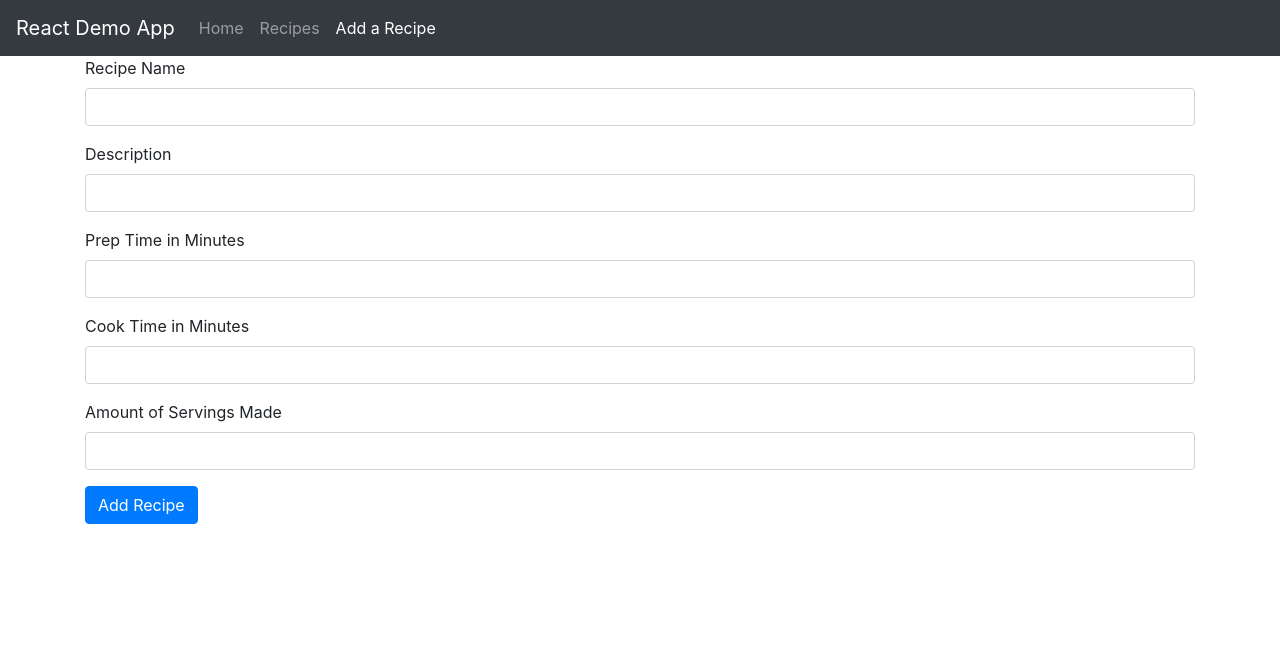
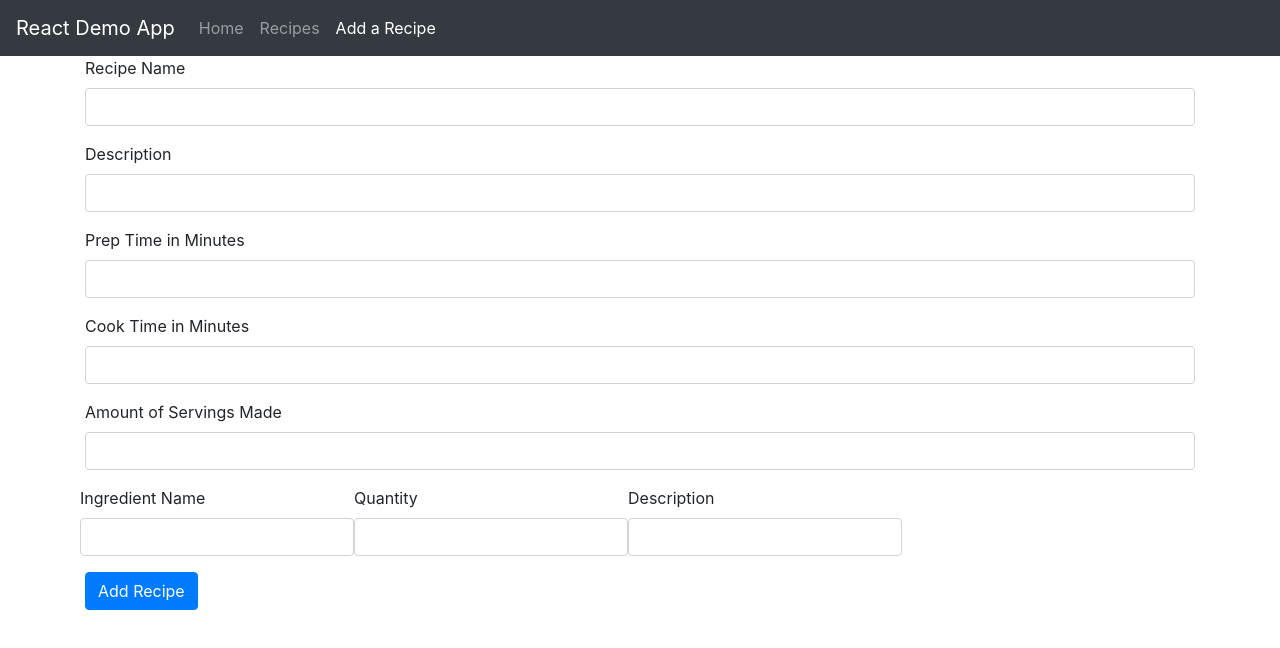
Before and after one commit to kyleb68/meal-prep-react, a React (Create React App) app: page /#/AddRecipes in a window 1280 px wide. Shown: the top 648 px of the page. Built offline with nearby package versions, Linux system fonts and the light colour scheme.

Commit message:
create ingredient input

```diff
--- /dev/null
+++ b/src/components/IngredientInput.js
@@ -0,0 +1,25 @@
+import React, { Component } from "react";
+import { Form, Button } from "react-bootstrap";
+
+class IngredientInput extends Component {
+  render() {
+    return (
+      <Form.Row>
+        <Form.Group controlID="formRecipeIngredientName">
+          <Form.Label>Ingredient Name</Form.Label>
+          <Form.Control type="text" required={true} />
+        </Form.Group>
+        <Form.Group controlID="formRecipeIngredientQuantity">
+          <Form.Label>Quantity</Form.Label>
+          <Form.Control type="number" required={true} />
+        </Form.Group>
+        <Form.Group controlID="formRecipeIngredientDescription">
+          <Form.Label>Description</Form.Label>
+          <Form.Control type="text" />
+        </Form.Group>
+      </Form.Row>
+    );
+  }
+}
+
+export default IngredientInput;
--- a/src/views/AddRecipes.js
+++ b/src/views/AddRecipes.js
@@ -1,5 +1,6 @@
 import React, { Component } from "react";
 import { Container, Form, Button } from "react-bootstrap";
+import IngredientInput from "../components/IngredientInput";
 import axios from "axios";
 
 class AddRecipes extends Component {
@@ -16,8 +17,6 @@ class AddRecipes extends Component {
 
   render() {
     const setRecipeProperties = (event) => {
-      //this.state.recipe.setState({ title: event.target[0].value });
-      //this.state.recipe.setState({ description: event.target[1].value });
       axios({
         method: "post",
         url: "http://localhost:3000/recipes",
@@ -59,6 +58,7 @@ class AddRecipes extends Component {
             <Form.Label>Amount of Servings Made</Form.Label>
             <Form.Control type="number" />
           </Form.Group>
+          <IngredientInput />
           <Button type="submit">Add Recipe</Button>
         </Form>
       </Container>
```
